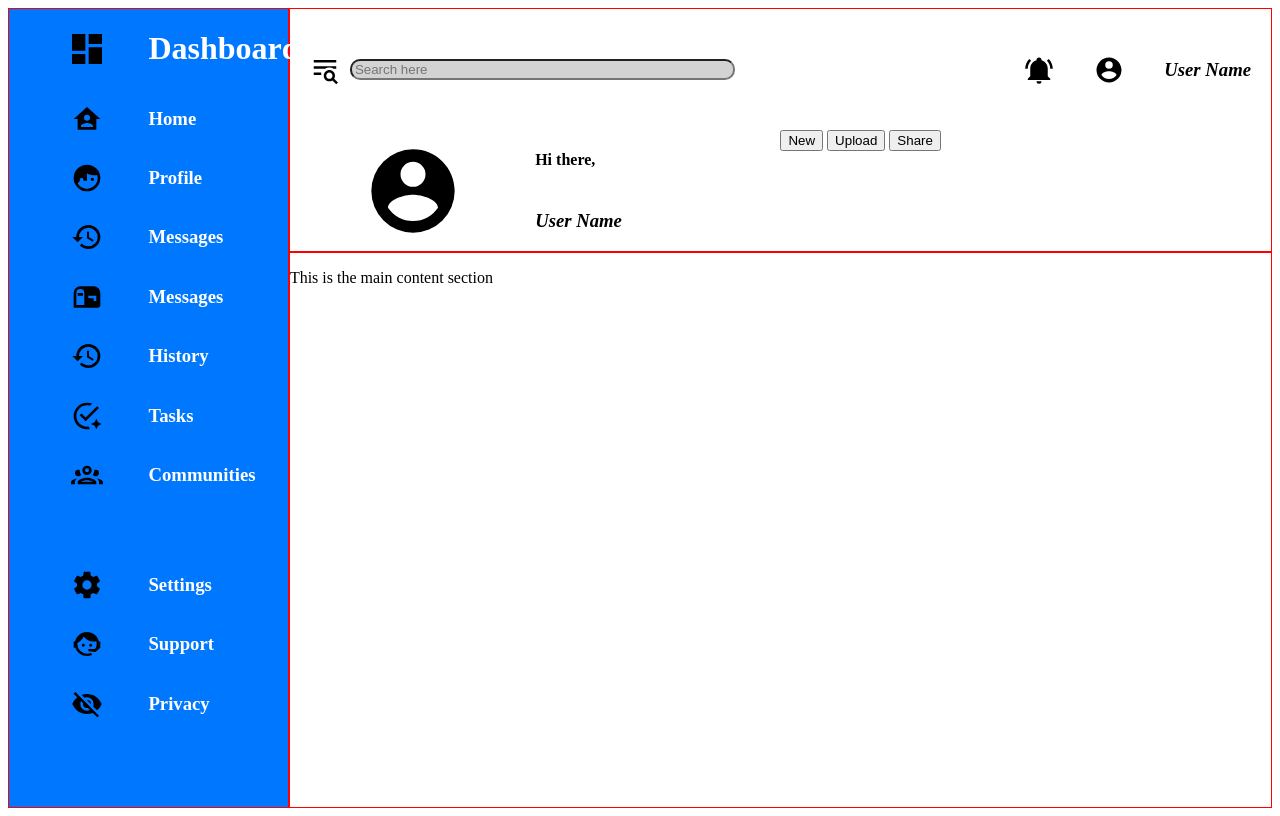
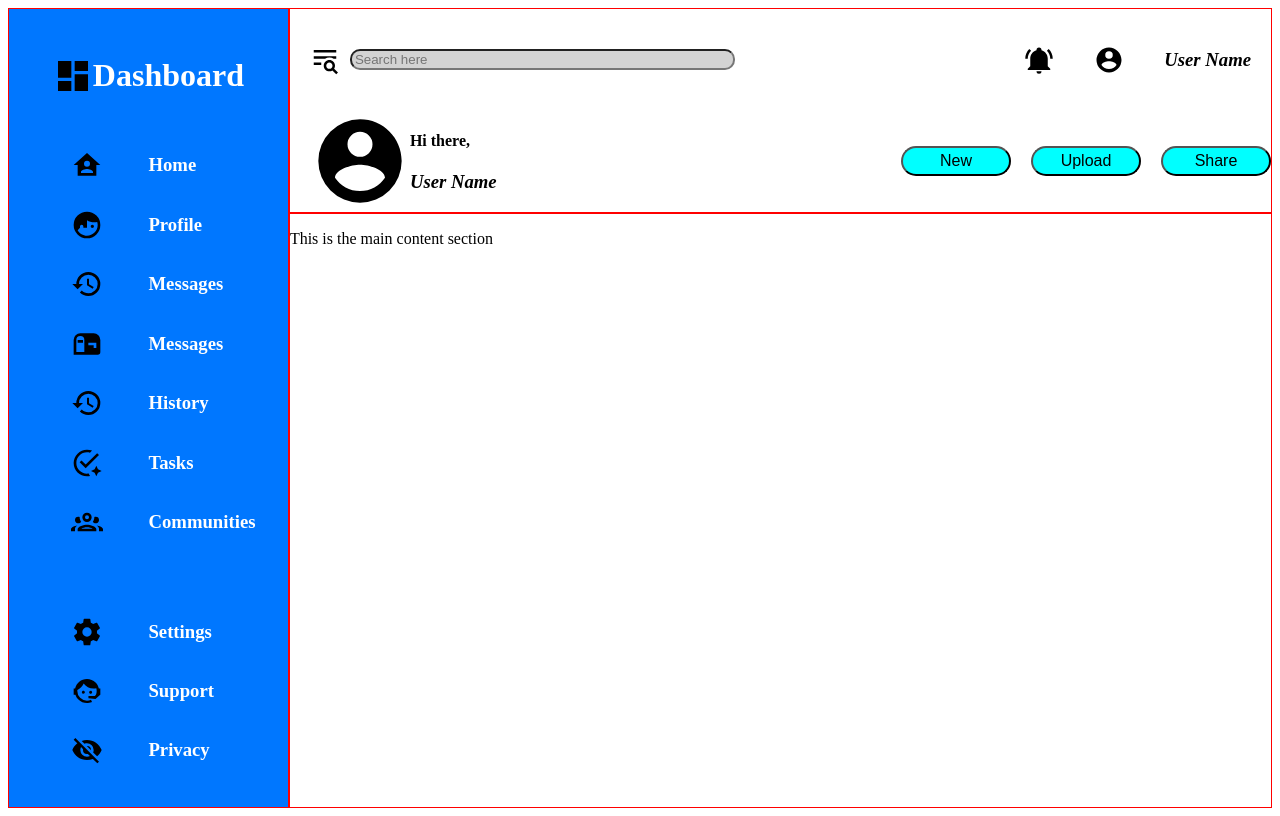
Before and after one commit to YoshiGuy2000/adminDash, a plain HTML site: page index.html in a window 1280 px wide. Drawn offline with Linux system fonts and the light colour scheme.

Commit message:
add bottom left and bottom right placements for header

```diff
--- a/index.html
+++ b/index.html
@@ -22,10 +22,12 @@
             </div>
             <div class="bottom_left">
                 <img id="accountPic" class="iconSizing" src="account-circle.svg">
-                <h4 class="headers">Hi there,</h4>
-                <h3 class="headers"><em>User Name</em></h3>
+                <div class="greeting">
+                    <h4 class="headers">Hi there,</h4>
+                    <h3 class="headers"><em>User Name</em></h3>
+                </div>
             </div>
-            <div class="bottom-right">
+            <div class="bottom_right">
                 <button type="button" class="btn">New</button>
                 <button type="button" class="btn">Upload</button>
                 <button type="button" class="btn">Share</button>
@@ -36,7 +38,7 @@
         </div>
         <div class="sidebar">
             <div class="first_half">
-                <div class="home_icon">
+                <div class="title">
                     <img class="main" src="view-dashboard.svg">
                     <h1 class="lists">Dashboard</h1>
                 </div>
--- a/style.css
+++ b/style.css
@@ -23,6 +23,7 @@
     flex-direction: column;
     background-color: rgb(0, 119, 255);
     color: white;
+    justify-content: center;
 }
 
 .lists {
@@ -46,6 +47,13 @@ img.icons {
     width: 2rem;
     justify-self: center;
     overflow: hidden;
+}
+
+.title {
+    display: flex;
+    justify-content: center;
+    align-items: center;
+    margin-bottom: 20px;;
 }
 
 img.main {
@@ -96,12 +104,15 @@ img.main {
 }
 
 .bottom_left {
-    display: grid;
-    grid-template-columns: 1fr 1fr;
-    grid-template-rows: 1fr 1fr;
+    display: flex;
+    align-items: center;
+    justify-content: flex-start;
+    padding-left: 20px;
+   /* grid-template-columns: 1fr 1fr;
+    grid-template-rows: 1fr;
     justify-content: center;
     align-items: center;
-    justify-items: center;
+    justify-items: center;*/
 }
 
 #accountPic {
@@ -110,6 +121,19 @@ img.main {
     height: 100px;
 }
 
-.bottom_left .headers {
-    justify-self: start;
+.bottom_right {
+    display: flex;
+    align-items: center;
+    justify-content: flex-end;
+    gap: 20px;
 }
+
+.btn {
+    background-color: cyan;
+    font-size: medium;
+    border-radius: 20px;
+    width: 110px;
+    height: 30px;
+}
+
+/*Main content style*/
```
